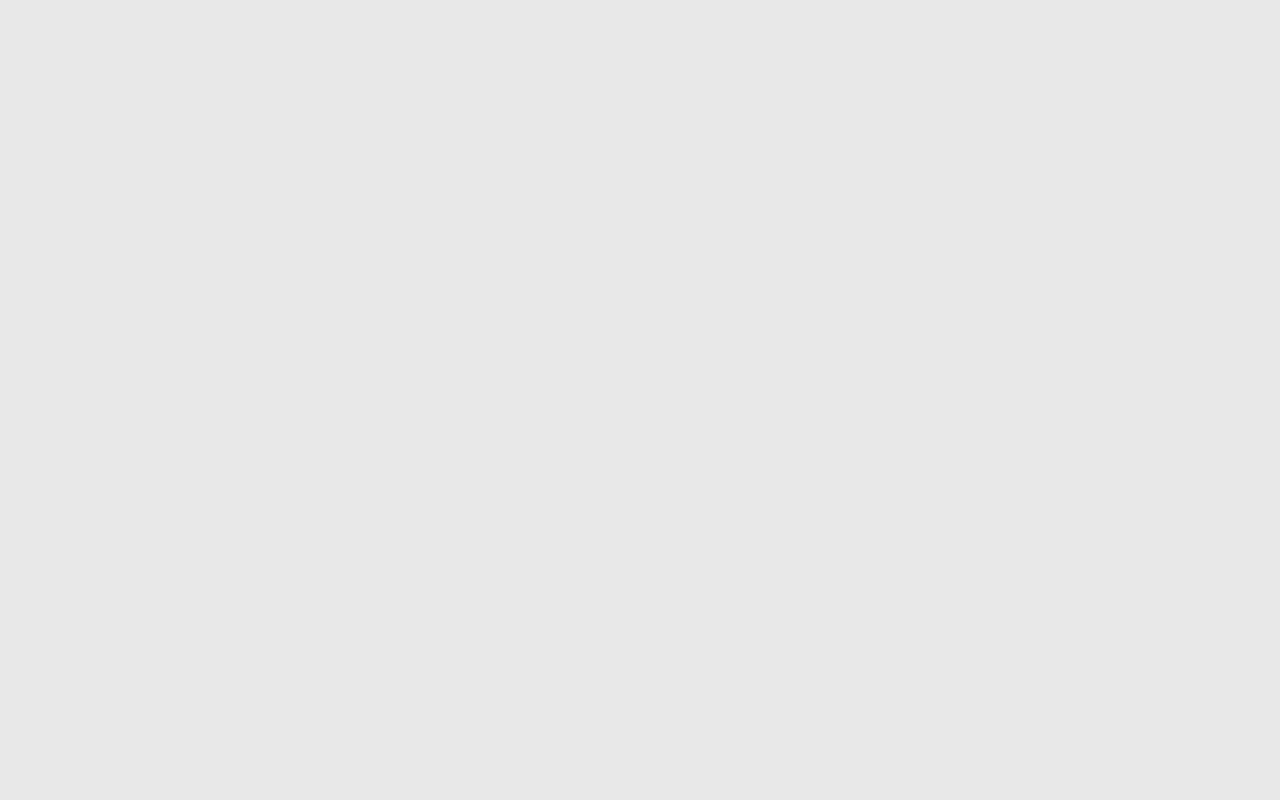
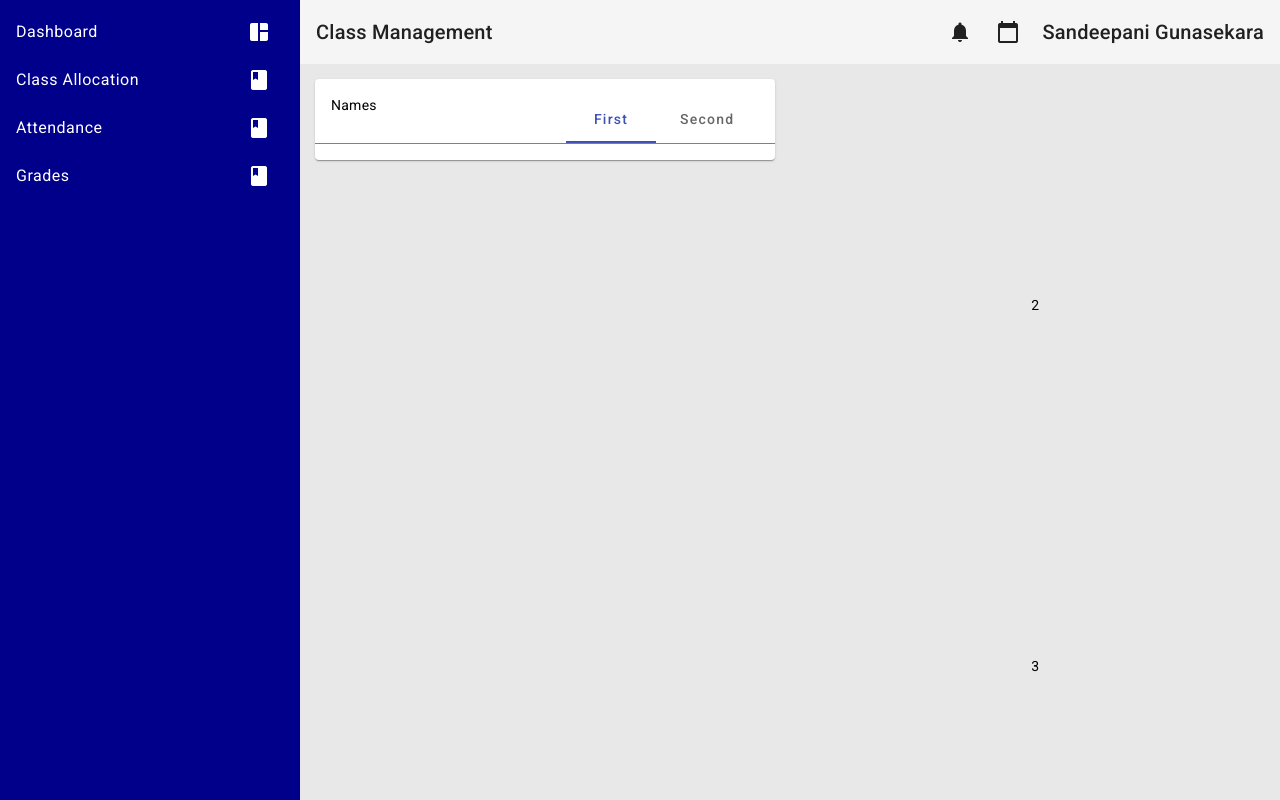
Before and after one commit to codingPentagon/ZoneEd, an Angular app in the folder frontend/: page /gradestchr in a window 1280 px wide. Before the commit this address led to /. Built offline with nearby package versions, Linux system fonts and the light colour scheme.

Commit message:
made the grades component

```diff
--- a/frontend/src/app/app-routing.module.ts
+++ b/frontend/src/app/app-routing.module.ts
@@ -5,11 +5,13 @@ import { RouterModule, Routes } from "@angular/router";
 import {NavComponent} from "./shared/nav/nav.component";
 import {ClsAllocateComponent} from "./cls-allocate/cls-allocate.component";
 import {AttdnceTchrComponent} from "./attdnce-tchr/attdnce-tchr.component";
+import {GradesTchrComponent} from "./grades-tchr/grades-tchr.component";
 
 const routes: Routes = [
   { path: '', component: NavComponent },
   { path: 'clsallocate', component: ClsAllocateComponent },
-  { path: 'attndncetchr', component: AttdnceTchrComponent }
+  { path: 'attndncetchr', component: AttdnceTchrComponent },
+  { path: 'gradestchr', component: GradesTchrComponent }
 ]
 
 @NgModule({
--- a/frontend/src/app/attdnce-tchr/attdnce-tchr.component.css
+++ b/frontend/src/app/attdnce-tchr/attdnce-tchr.component.css
@@ -46,3 +46,7 @@ mat-card-content{
 mat-card-header{
   border-bottom: 1.5px solid gray;
 }
+
+mat-checkbox{
+
+}
--- /dev/null
+++ b/frontend/src/app/grades-tchr/grades-tchr.component.css
@@ -0,0 +1,25 @@
+:host,.workspace{
+  display: flex;
+}
+
+.content{
+  flex: 1;
+}
+
+mat-card{
+  width: 100%;
+  margin: 15px;
+  align-self: flex-start;
+}
+
+mat-tab-group{
+  display: inline;
+}
+
+.spacer{
+  flex: 1 1 auto
+}
+
+mat-card-header{
+  border-bottom: 1.5px solid gray;
+}
--- /dev/null
+++ b/frontend/src/app/grades-tchr/grades-tchr.component.html
@@ -0,0 +1,23 @@
+<app-nav></app-nav>
+<div class="content">
+  <app-header></app-header>
+  <mat-grid-list cols="2" rowHeight="30vh">
+    <mat-grid-tile rowspan="3">
+      <mat-card>
+        <mat-card-header>
+          Names
+          <span class="spacer"></span>
+          <mat-tab-group mat-stretch-tabs="false" mat-align-tabs="end">
+            <mat-tab label="First"></mat-tab>
+            <mat-tab label="Second"></mat-tab>
+          </mat-tab-group>
+        </mat-card-header>
+        <mat-card-content>
+
+        </mat-card-content>
+      </mat-card>
+    </mat-grid-tile>
+    <mat-grid-tile rowspan="2">2</mat-grid-tile>
+    <mat-grid-tile rowspan="1">3</mat-grid-tile>
+  </mat-grid-list>
+</div>
--- a/frontend/src/app/shared/nav/nav.component.html
+++ b/frontend/src/app/shared/nav/nav.component.html
@@ -19,6 +19,12 @@
           <mat-icon>class</mat-icon>
         </button>
       </mat-list-item>
+      <mat-list-item routerLink="/gradestchr">
+        <a matListItemTitle>Grades</a>
+        <button matListItemMeta mat-icon-button>
+          <mat-icon>class</mat-icon>
+        </button>
+      </mat-list-item>
     </mat-nav-list>
   </mat-sidenav>
 </mat-sidenav-container>
```
Also changed, not shown: frontend/src/app/app.module.ts (+7 -1 lines), frontend/src/app/grades-tchr/grades-tchr.component.ts (added, +10 -0 lines), 1 other file (tests, documents, lock files or other folders).
